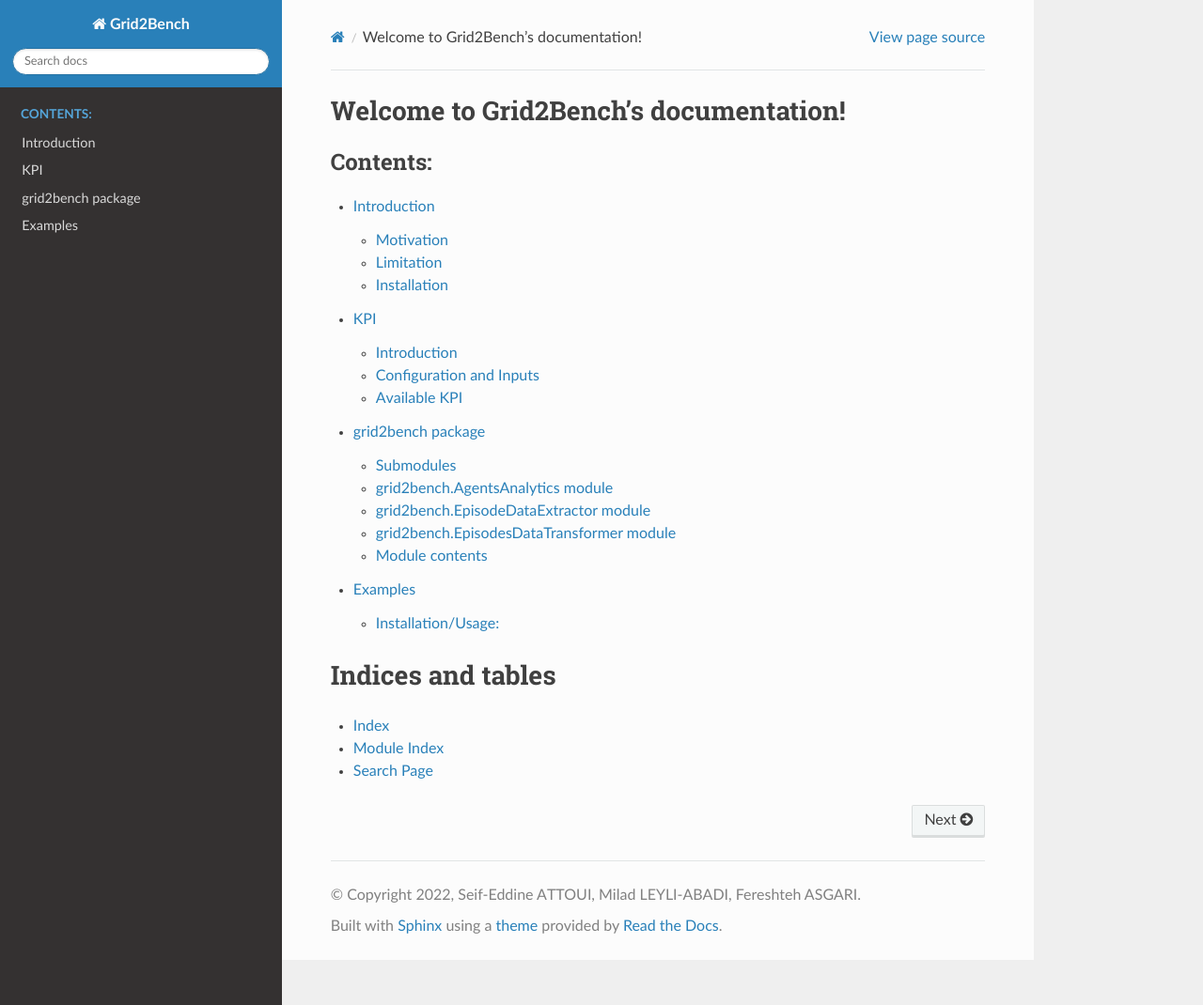
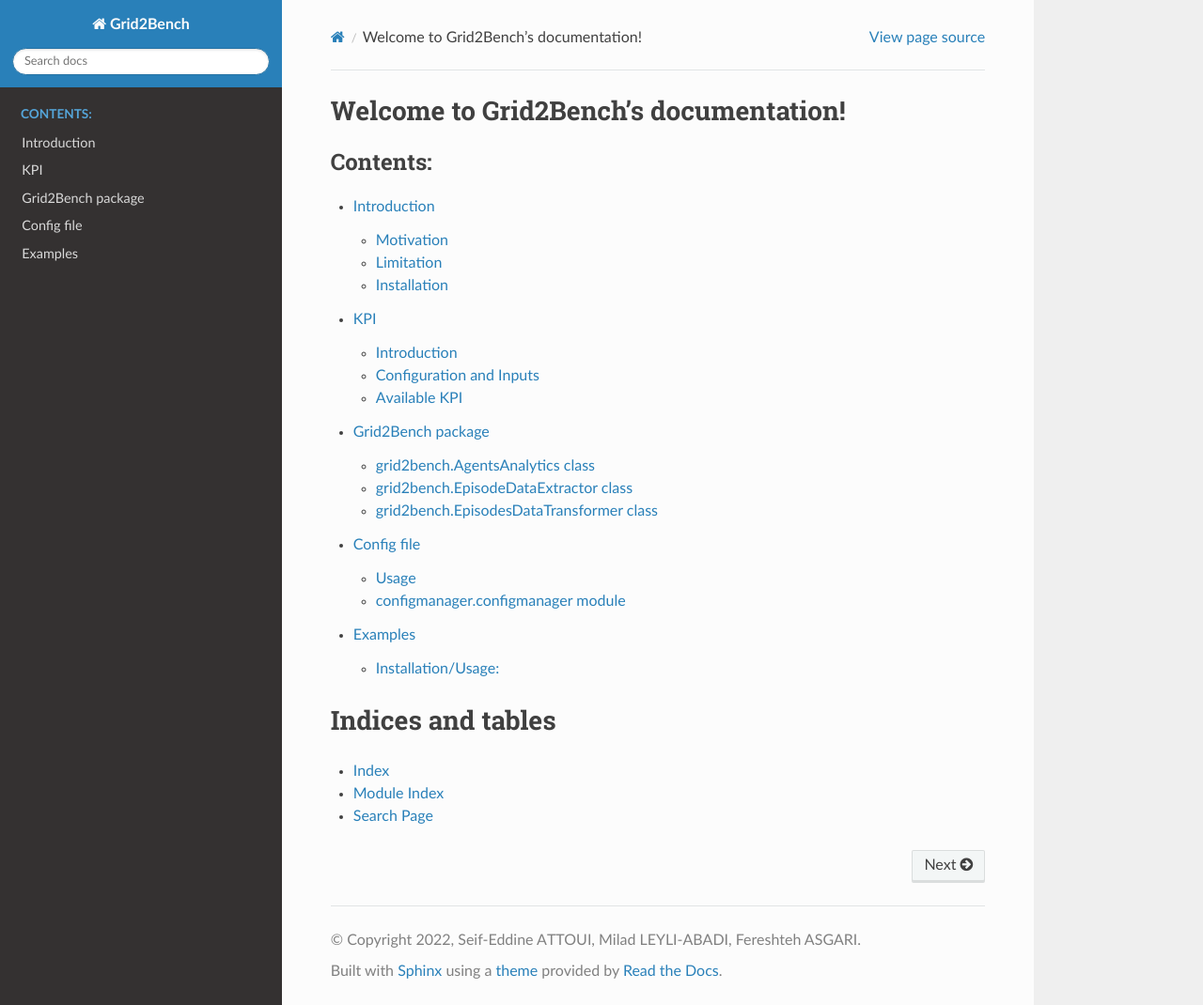
Before and after one commit to seifou23i/Grid2Bench, a Sphinx documentation site: the page built from docs/source/index.rst, in a window 1280 px wide and 1070 px high. Shown: the whole window at 94% size. Built offline with Sphinx 7.4.7 and the Read the Docs theme 2.0.0, drawn with Linux system fonts in a browser that asks for light colours.

```diff
--- /dev/null
+++ b/docs/source/configmanager.rst
@@ -0,0 +1,13 @@
+Config file
+=====================
+
+Usage
+----------
+
+configmanager.configmanager module
+----------------------------------
+
+.. automodule:: configmanager.configmanager
+   :members:
+   :undoc-members:
+   :show-inheritance:
--- a/docs/source/grid2bench.rst
+++ b/docs/source/grid2bench.rst
@@ -1,10 +1,7 @@
-grid2bench package
+Grid2Bench package
 ==================
 
-Submodules
-----------
-
-grid2bench.AgentsAnalytics module
+grid2bench.AgentsAnalytics class
 ---------------------------------
 
 .. automodule:: grid2bench.AgentsAnalytics
@@ -12,7 +9,7 @@ grid2bench.AgentsAnalytics module
    :undoc-members:
    :show-inheritance:
 
-grid2bench.EpisodeDataExtractor module
+grid2bench.EpisodeDataExtractor class
 --------------------------------------
 
 .. automodule:: grid2bench.EpisodeDataExtractor
@@ -20,18 +17,10 @@ grid2bench.EpisodeDataExtractor module
    :undoc-members:
    :show-inheritance:
 
-grid2bench.EpisodesDataTransformer module
+grid2bench.EpisodesDataTransformer class
 -----------------------------------------
 
 .. automodule:: grid2bench.EpisodesDataTransformer
    :members:
    :undoc-members:
    :show-inheritance:
-
-Module contents
----------------
-
-.. automodule:: grid2bench
-   :members:
-   :undoc-members:
-   :show-inheritance:
--- a/docs/source/index.rst
+++ b/docs/source/index.rst
@@ -13,6 +13,7 @@ Welcome to Grid2Bench's documentation!
    intro
    kpi
    grid2bench
+   configmanager
    examples
 
 Indices and tables
--- a/pyproject.toml
+++ b/pyproject.toml
@@ -17,6 +17,7 @@ matplotlib = "^3.5.1"
 l2rpn-baselines = "^0.5.1"
 qgrid = "^1.3.1"
 Sphinx = "^4.5.0"
+gym = "^0.23.1"
 
 [tool.poetry.dev-dependencies]
 
```
Also changed, not shown: 3 other files.
